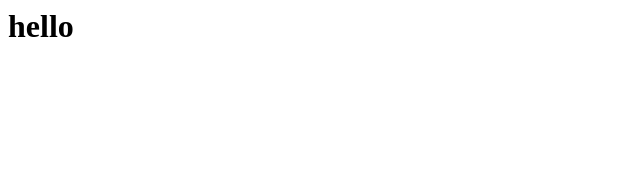
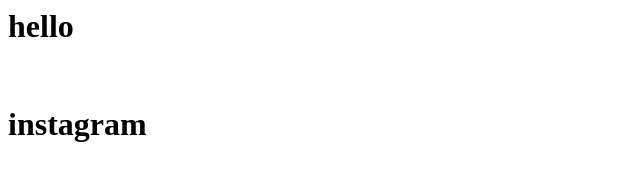
Before and after one commit to AAK-9/AAK-9.github.io, a plain HTML site: page index.html in a window 1280 px wide. Shown: the whole page, without its empty margins (0-640 px from the left). Drawn offline with Linux system fonts and the light colour scheme.

Commit message:
Update index.html

```diff
--- a/index.html
+++ b/index.html
@@ -1,2 +1,4 @@
 <html>
 <h1> hello </h1>
+<br>
+<h1> instagram </h1>
```
